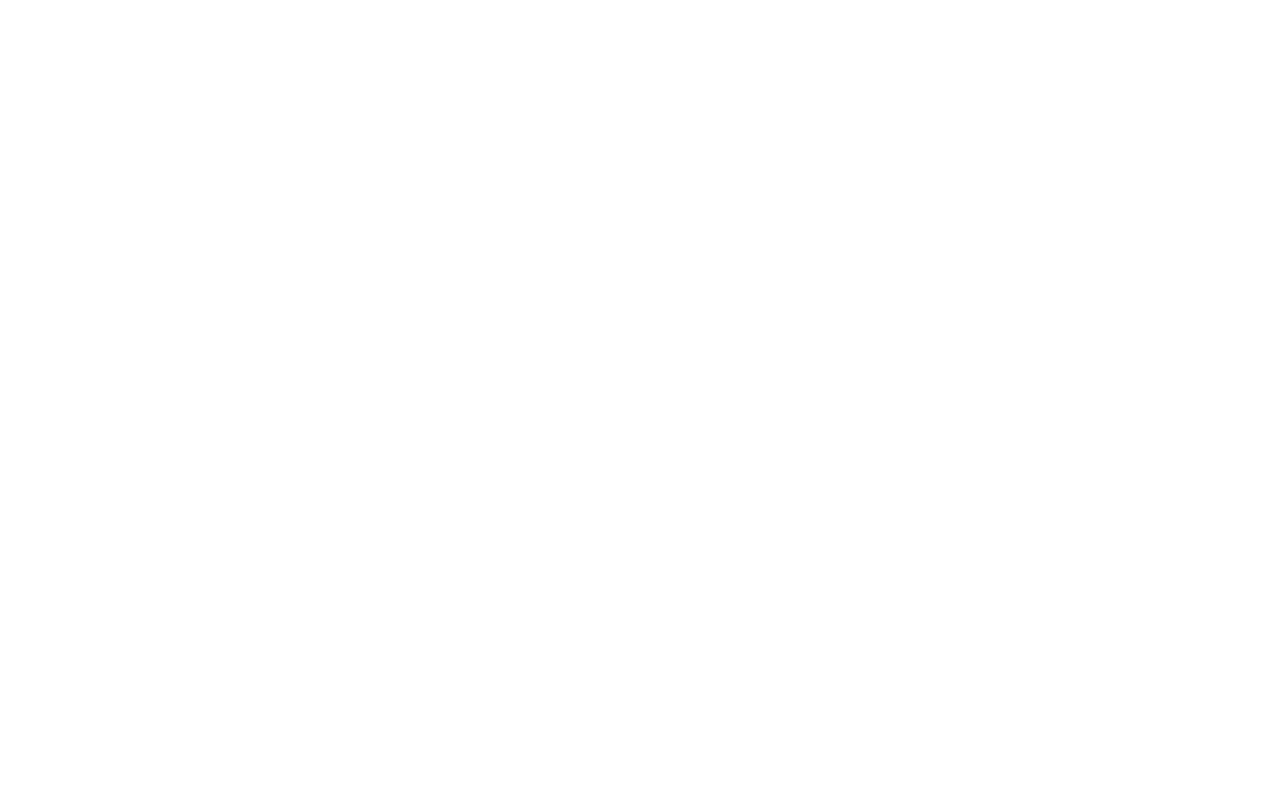
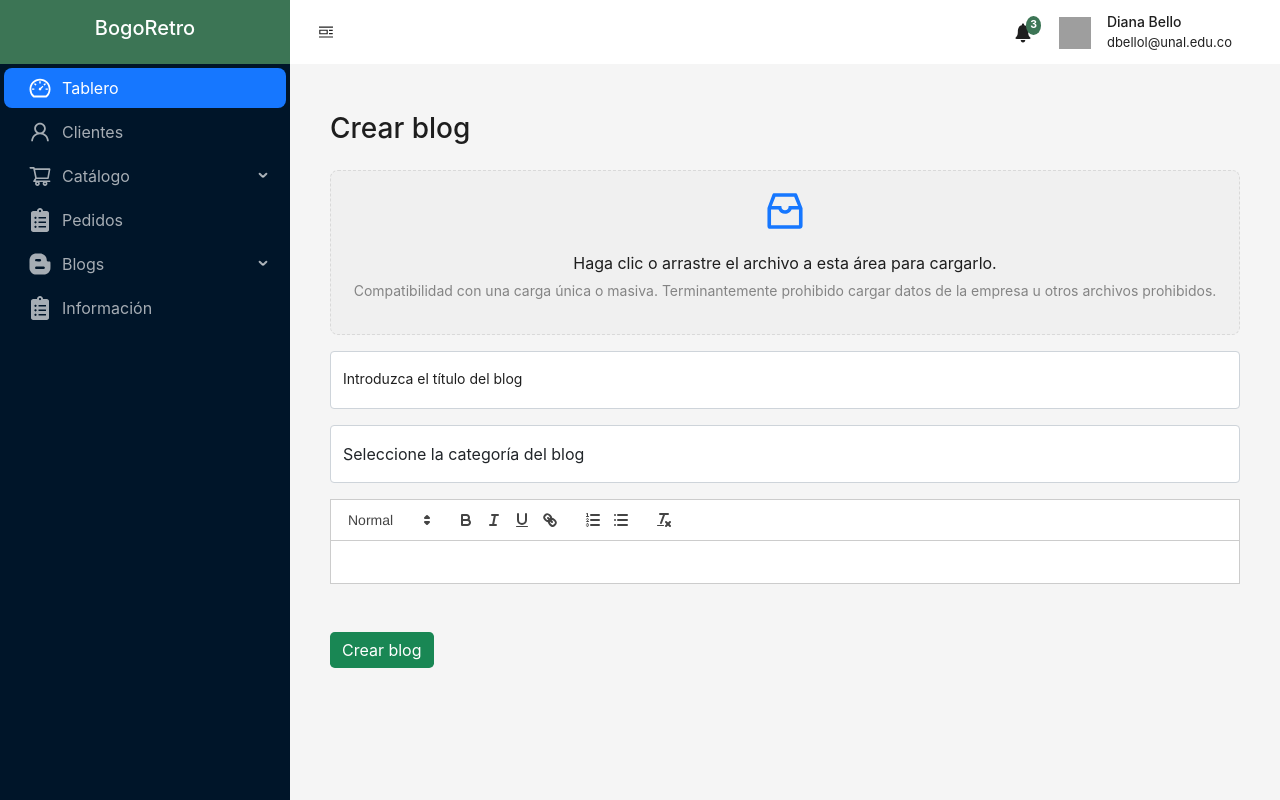
Before and after one commit to dbellol/BogoRetro, a React (Create React App) app in the folder BogotaRetroShop/admin-bogoretro-app/: page /admin/blog in a window 1280 px wide. Before the commit this address had no page. Built offline with nearby package versions, Linux system fonts and the light colour scheme; grey boxes are pictures that could not be loaded; the HTML template or start-up script is replaced by a standard one.

Commit message:
Add blog, producto y categoria

```diff
--- a/BogotaRetroShop/admin-bogoretro-app/package.json
+++ b/BogotaRetroShop/admin-bogoretro-app/package.json
@@ -11,9 +11,11 @@
     "react": "^18.2.0",
     "react-dom": "^18.2.0",
     "react-icons": "^4.11.0",
+    "react-quill": "^2.0.0",
     "react-router": "^6.18.0",
     "react-router-dom": "^6.18.0",
     "react-scripts": "5.0.1",
+    "rte": "^2.0.1",
     "web-vitals": "^2.1.4"
   },
   "scripts": {
--- a/BogotaRetroShop/admin-bogoretro-app/src/App.css
+++ b/BogotaRetroShop/admin-bogoretro-app/src/App.css
@@ -4,3 +4,6 @@
 .red{
     color:red;
 }
+.quill{
+    background-color: white;
+}
--- a/BogotaRetroShop/admin-bogoretro-app/src/App.js
+++ b/BogotaRetroShop/admin-bogoretro-app/src/App.js
@@ -14,6 +14,8 @@
 import Brandlist from './pages/BrandList';
 import Categorylist from './pages/Categorylist';
 import Colorlist from './pages/Colorlist';
+import Addblog from './pages/Addblog';
+import Addblocat from './pages/Addblocat';
 function App() {
   return (
     <Router>
@@ -24,7 +26,9 @@
         <Route path="/admin" element={<MainLayout/>}>
           <Route index element={<Dashboard/>}/>
           <Route path="enquiries" element={<Enquiries/>}/>
+          <Route path="blog" element={<Addblog/>}/>
           <Route path="blog-list" element={<Bloglist/>}/>
+          <Route path="category" element={<Addblocat/>}/>
           <Route path="blog-category-list" element={<Blogcategorylist/>}/>
           <Route path="orders" element={<Orders/>}/>
           <Route path="customers" element={<Customers/>}/>
--- /dev/null
+++ b/BogotaRetroShop/admin-bogoretro-app/src/pages/Addblocat.js
@@ -0,0 +1,19 @@
+import React from 'react'
+import CustomInput from '../components/CustomInput'
+
+function Addblocat() {
+  return (
+    <div>
+        <h3 className='mb-4'>Añadir categoría de blog</h3>
+        <div>
+            <form action=''>
+                <CustomInput type='text' label='Escriba la categoría del blog' />
+                <button className='btn btn-success border-0 rounded-3 my-5' type='submit'>Crear categoría de blog</button>
+
+            </form>
+        </div>
+    </div>
+  )
+}
+
+export default Addblocat
--- /dev/null
+++ b/BogotaRetroShop/admin-bogoretro-app/src/pages/Addblog.js
@@ -0,0 +1,66 @@
+import React, { useState } from 'react'
+import CustomInput from '../components/CustomInput';
+import ReactQuill from 'react-quill';
+import 'react-quill/dist/quill.snow.css';
+import { InboxOutlined } from '@ant-design/icons';
+import { message, Upload } from 'antd';
+const { Dragger } = Upload;
+const props = {
+  name: 'file',
+  multiple: true,
+  action: 'https://run.mocky.io/v3/435e224c-44fb-4773-9faf-380c5e6a2188',
+  onChange(info) {
+    const { status } = info.file;
+    if (status !== 'uploading') {
+      console.log(info.file, info.fileList);
+    }
+    if (status === 'done') {
+      message.success(`${info.file.name} file uploaded successfully.`);
+    } else if (status === 'error') {
+      message.error(`${info.file.name} file upload failed.`);
+    }
+  },
+  onDrop(e) {
+    console.log('Dropped files', e.dataTransfer.files);
+  },
+};
+const Addblog = () => {
+    const [desc, setDesc] = useState();
+    const handleDesc=(e)=>{
+        setDesc(e);
+    }
+  return (
+    <div>
+        <h3 className='mb-4'>
+        Crear blog</h3>
+
+        <div className=''>
+            <form action=''>
+                <Dragger {...props}>
+                    <p className="ant-upload-drag-icon">
+                    <InboxOutlined />
+                    </p>
+                    <p className="ant-upload-text">Haga clic o arrastre el archivo a esta área para cargarlo.</p>
+                    <p className="ant-upload-hint">
+                    Compatibilidad con una carga única o masiva. Terminantemente prohibido cargar datos de la empresa u otros
+                    archivos prohibidos.
+                    </p>
+                </Dragger>
+                <div className='mt-3'>
+                    <CustomInput type='text' label='Introduzca el título del blog'></CustomInput>
+                </div>
+                <select name="" className='form-control py-3 mb-3' id="">
+                    <option value="">Seleccione la categoría del blog</option>
+                </select>
+                <ReactQuill theme="snow" value={desc} onChange={(evt)=>{
+                    handleDesc(evt)
+                }}/>
+                <button className='btn btn-success border-0 rounded-3 my-5' type='submit'>Crear blog</button>
+            </form>
+        </div>
+
+    </div>
+  )
+}
+
+export default Addblog
```
Also changed, not shown: BogotaRetroShop/admin-bogoretro-app/src/pages/Addproduct.js (added), 1 other file (tests, documents, lock files or other folders).
